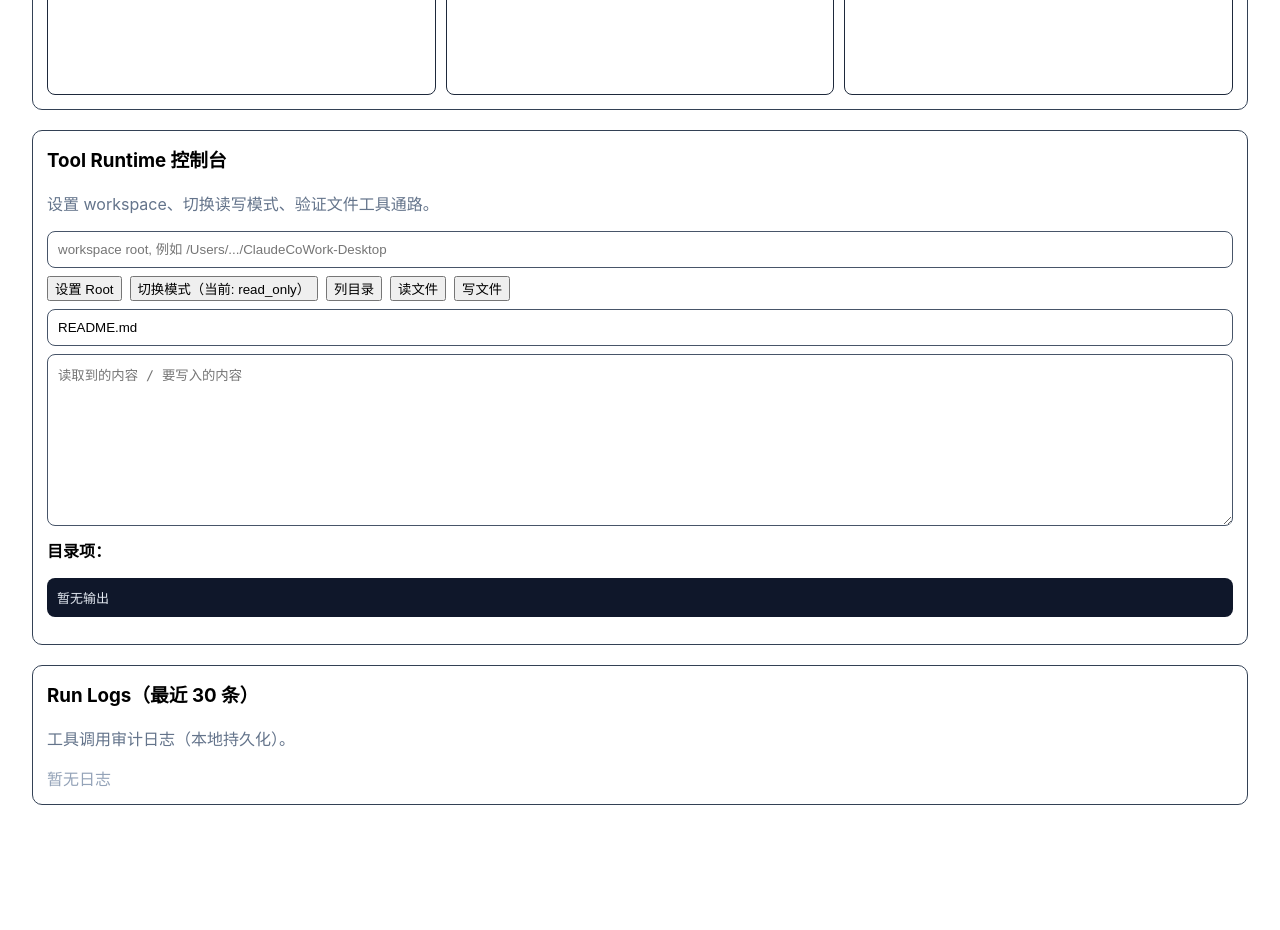
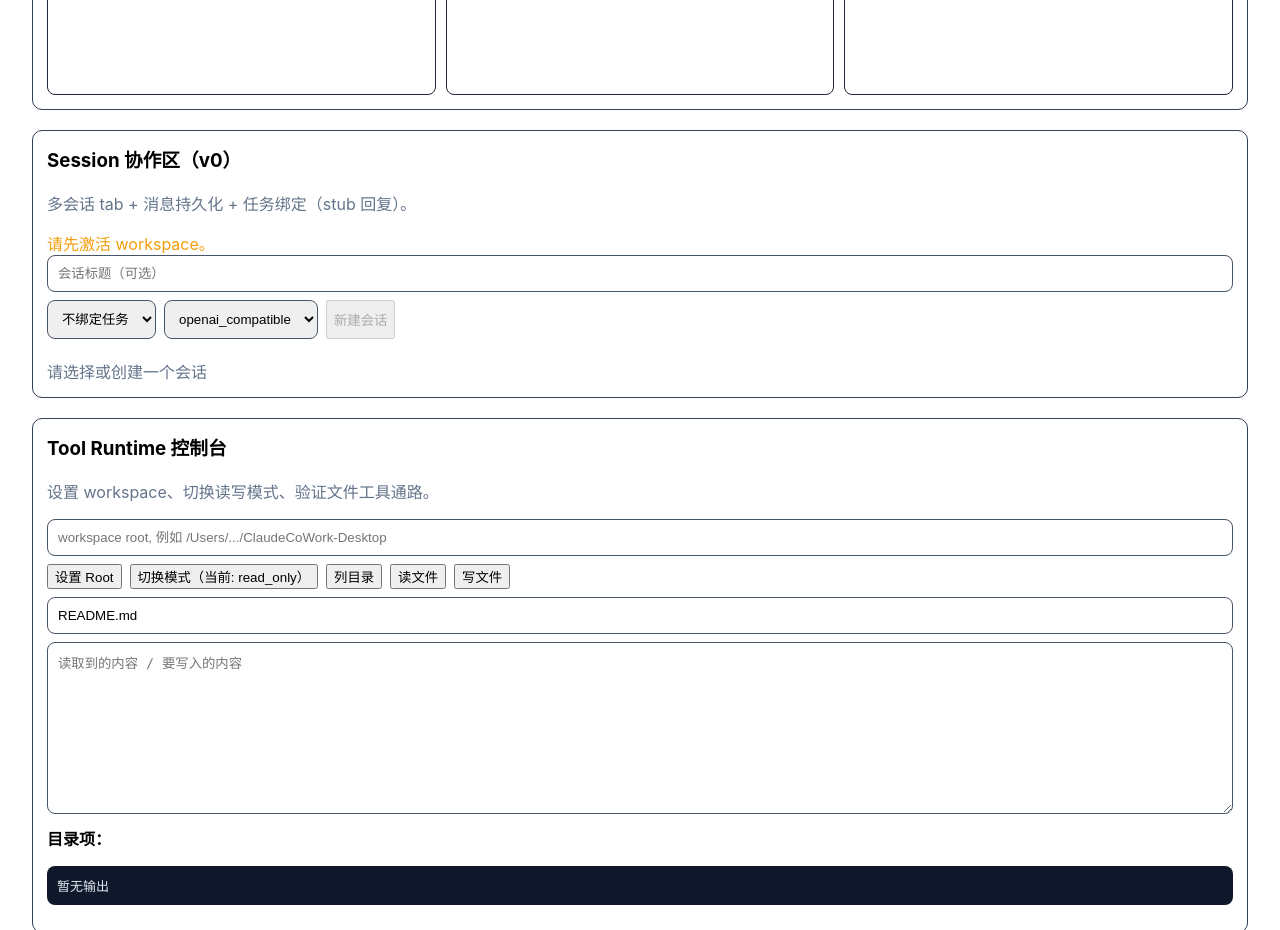
Before and after one commit to summer1874/claude-cowork-desktop, a React (Vite) app in the folder apps/desktop/: page / in a window 1280 px wide. Shown: the part 820-1750 px from the top of the page. Before the commit the page ends 1657 px from the top, so only its background shows below. Built offline with nearby package versions, Linux system fonts and the light colour scheme.

Commit message:
Add Session panel v0 with task binding and persistent messages

```diff
--- a/apps/desktop/src/App.tsx
+++ b/apps/desktop/src/App.tsx
@@ -1,5 +1,6 @@
 import { useState } from 'react';
 import RunLogPanel from './components/RunLogPanel';
+import SessionPanel from './components/SessionPanel';
 import TaskBoard from './components/TaskBoard';
 import ToolPanel from './components/ToolPanel';
 import WorkspacePanel from './components/WorkspacePanel';
@@ -57,6 +58,7 @@ export default function App() {
 
       <WorkspacePanel />
       <TaskBoard />
+      <SessionPanel />
       <ToolPanel />
       <RunLogPanel />
     </main>
--- /dev/null
+++ b/apps/desktop/src/components/SessionPanel.tsx
@@ -0,0 +1,193 @@
+import { useEffect, useMemo, useState } from 'react';
+import { appendRunLog } from '../logs/runlog';
+import { useSessionStore } from '../sessions/store';
+import { addMessage, loadMessages, loadSessions, upsertSession } from '../sessions/storage';
+import type { MessageItem, SessionItem } from '../sessions/types';
+import { useTaskStore } from '../tasks/store';
+import { useToolStore } from '../stores/toolStore';
+import { useWorkspaceStore } from '../workspace/store';
+
+export default function SessionPanel() {
+  const { activeId: workspaceId } = useWorkspaceStore();
+  const { tasks } = useTaskStore();
+  const { setRunLogs } = useToolStore();
+
+  const {
+    sessions,
+    messages,
+    activeSessionId,
+    setSessions,
+    setMessages,
+    setActiveSessionId,
+  } = useSessionStore();
+
+  const [title, setTitle] = useState('');
+  const [taskId, setTaskId] = useState('');
+  const [model, setModel] = useState('openai_compatible');
+  const [input, setInput] = useState('');
+
+  useEffect(() => {
+    setSessions(loadSessions());
+    setMessages(loadMessages());
+  }, [setSessions, setMessages]);
+
+  const scopedSessions = useMemo(
+    () => (workspaceId ? sessions.filter((s) => s.workspaceId === workspaceId) : []),
+    [sessions, workspaceId]
+  );
+
+  const activeSession = useMemo(
+    () => scopedSessions.find((s) => s.id === activeSessionId) || null,
+    [scopedSessions, activeSessionId]
+  );
+
+  const activeMessages = useMemo(
+    () => (activeSessionId ? messages.filter((m) => m.sessionId === activeSessionId) : []),
+    [messages, activeSessionId]
+  );
+
+  const createSession = () => {
+    if (!workspaceId) return;
+    const now = new Date().toISOString();
+    const s: SessionItem = {
+      id: `sess_${Date.now()}`,
+      workspaceId,
+      taskId: taskId || undefined,
+      title: title.trim() || `Session ${scopedSessions.length + 1}`,
+      model,
+      createdAt: now,
+      updatedAt: now,
+    };
+    const next = upsertSession(s);
+    setSessions(next);
+    setActiveSessionId(s.id);
+    setTitle('');
+    setTaskId('');
+
+    setRunLogs(
+      appendRunLog({
+        id: `log_${Date.now()}`,
+        at: now,
+        action: 'session_create',
+        input: { title: s.title, taskId: s.taskId, model: s.model },
+        output: { sessionId: s.id },
+        status: 'ok',
+        durationMs: 1,
+      })
+    );
+  };
+
+  const sendMessage = () => {
+    if (!activeSessionId) return;
+    if (!input.trim()) return;
+    const now = new Date().toISOString();
+
+    const userMsg: MessageItem = {
+      id: `msg_${Date.now()}`,
+      sessionId: activeSessionId,
+      role: 'user',
+      content: input.trim(),
+      createdAt: now,
+    };
+
+    const assistantMsg: MessageItem = {
+      id: `msg_${Date.now() + 1}`,
+      sessionId: activeSessionId,
+      role: 'assistant',
+      content: `（stub）已收到：${input.trim()}`,
+      createdAt: now,
+    };
+
+    let next = addMessage(userMsg);
+    next = addMessage(assistantMsg);
+    setMessages(next);
+    setInput('');
+
+    setRunLogs(
+      appendRunLog({
+        id: `log_${Date.now()}`,
+        at: now,
+        action: 'session_send_message',
+        input: { sessionId: activeSessionId, text: userMsg.content },
+        output: { ok: true },
+        status: 'ok',
+        durationMs: 1,
+      })
+    );
+  };
+
+  return (
+    <section style={{ marginTop: 20, border: '1px solid #334155', borderRadius: 10, padding: 14 }}>
+      <h3 style={{ marginTop: 0 }}>Session 协作区（v0）</h3>
+      <p style={{ color: '#64748b', marginTop: 0 }}>多会话 tab + 消息持久化 + 任务绑定（stub 回复）。</p>
+
+      {!workspaceId && <div style={{ color: '#f59e0b' }}>请先激活 workspace。</div>}
+
+      <div style={{ display: 'grid', gap: 8, marginBottom: 10 }}>
+        <input value={title} onChange={(e) => setTitle(e.target.value)} placeholder="会话标题（可选）" style={{ padding: 10, borderRadius: 8, border: '1px solid #475569' }} />
+        <div style={{ display: 'flex', gap: 8, flexWrap: 'wrap' }}>
+          <select value={taskId} onChange={(e) => setTaskId(e.target.value)} style={{ padding: 10, borderRadius: 8, border: '1px solid #475569' }}>
+            <option value="">不绑定任务</option>
+            {tasks.filter((t) => t.workspaceId === workspaceId).map((t) => (
+              <option key={t.id} value={t.id}>{t.title}</option>
+            ))}
+          </select>
+          <select value={model} onChange={(e) => setModel(e.target.value)} style={{ padding: 10, borderRadius: 8, border: '1px solid #475569' }}>
+            <option value="openai_compatible">openai_compatible</option>
+            <option value="ollama">ollama</option>
+            <option value="company_gateway">company_gateway</option>
+          </select>
+          <button onClick={createSession} disabled={!workspaceId}>新建会话</button>
+        </div>
+      </div>
+
+      <div style={{ display: 'flex', gap: 8, flexWrap: 'wrap', marginBottom: 10 }}>
+        {scopedSessions.map((s) => (
+          <button
+            key={s.id}
+            onClick={() => setActiveSessionId(s.id)}
+            style={{
+              padding: '8px 10px',
+              borderRadius: 8,
+              border: '1px solid #334155',
+              background: activeSessionId === s.id ? '#1d4ed8' : '#0f172a',
+              color: '#e2e8f0',
+            }}
+          >
+            {s.title}
+          </button>
+        ))}
+      </div>
+
+      {activeSession ? (
+        <>
+          <div style={{ color: '#94a3b8', fontSize: 12, marginBottom: 8 }}>
+            当前会话：{activeSession.title} | model: {activeSession.model} | task: {activeSession.taskId || '无'}
+          </div>
+
+          <div style={{ border: '1px solid #1e293b', borderRadius: 8, padding: 10, minHeight: 120, maxHeight: 260, overflow: 'auto', marginBottom: 8 }}>
+            {activeMessages.map((m) => (
+              <div key={m.id} style={{ marginBottom: 8 }}>
+                <strong style={{ color: m.role === 'user' ? '#38bdf8' : '#22c55e' }}>{m.role}:</strong>{' '}
+                <span>{m.content}</span>
+              </div>
+            ))}
+            {activeMessages.length === 0 && <div style={{ color: '#64748b' }}>暂无消息</div>}
+          </div>
+
+          <div style={{ display: 'flex', gap: 8 }}>
+            <input
+              value={input}
+              onChange={(e) => setInput(e.target.value)}
+              placeholder="输入消息..."
+              style={{ flex: 1, padding: 10, borderRadius: 8, border: '1px solid #475569' }}
+            />
+            <button onClick={sendMessage}>发送</button>
+          </div>
+        </>
+      ) : (
+        <div style={{ color: '#64748b' }}>请选择或创建一个会话</div>
+      )}
+    </section>
+  );
+}
--- /dev/null
+++ b/apps/desktop/src/sessions/storage.ts
@@ -0,0 +1,48 @@
+import type { MessageItem, SessionItem } from './types';
+
+const SKEY = 'cowork_sessions_v1';
+const MKEY = 'cowork_messages_v1';
+
+export function loadSessions(): SessionItem[] {
+  try {
+    const raw = localStorage.getItem(SKEY);
+    if (!raw) return [];
+    const data = JSON.parse(raw);
+    return Array.isArray(data) ? data : [];
+  } catch {
+    return [];
+  }
+}
+
+export function saveSessions(items: SessionItem[]) {
+  localStorage.setItem(SKEY, JSON.stringify(items));
+}
+
+export function upsertSession(item: SessionItem) {
+  const list = loadSessions();
+  const next = [item, ...list.filter((x) => x.id !== item.id)];
+  saveSessions(next);
+  return next;
+}
+
+export function loadMessages(): MessageItem[] {
+  try {
+    const raw = localStorage.getItem(MKEY);
+    if (!raw) return [];
+    const data = JSON.parse(raw);
+    return Array.isArray(data) ? data : [];
+  } catch {
+    return [];
+  }
+}
+
+export function saveMessages(items: MessageItem[]) {
+  localStorage.setItem(MKEY, JSON.stringify(items));
+}
+
+export function addMessage(msg: MessageItem) {
+  const list = loadMessages();
+  const next = [...list, msg].slice(-5000);
+  saveMessages(next);
+  return next;
+}
--- /dev/null
+++ b/apps/desktop/src/sessions/store.ts
@@ -0,0 +1,20 @@
+import { create } from 'zustand';
+import type { MessageItem, SessionItem } from './types';
+
+type SessionState = {
+  sessions: SessionItem[];
+  messages: MessageItem[];
+  activeSessionId: string | null;
+  setSessions: (sessions: SessionItem[]) => void;
+  setMessages: (messages: MessageItem[]) => void;
+  setActiveSessionId: (id: string | null) => void;
+};
+
+export const useSessionStore = create<SessionState>((set) => ({
+  sessions: [],
+  messages: [],
+  activeSessionId: null,
+  setSessions: (sessions) => set({ sessions }),
+  setMessages: (messages) => set({ messages }),
+  setActiveSessionId: (activeSessionId) => set({ activeSessionId }),
+}));
--- /dev/null
+++ b/apps/desktop/src/sessions/types.ts
@@ -0,0 +1,17 @@
+export type SessionItem = {
+  id: string;
+  workspaceId: string;
+  taskId?: string;
+  title: string;
+  model: string;
+  createdAt: string;
+  updatedAt: string;
+};
+
+export type MessageItem = {
+  id: string;
+  sessionId: string;
+  role: 'user' | 'assistant' | 'system';
+  content: string;
+  createdAt: string;
+};
```
Also changed, not shown: 1 other file (tests, documents, lock files or other folders).
